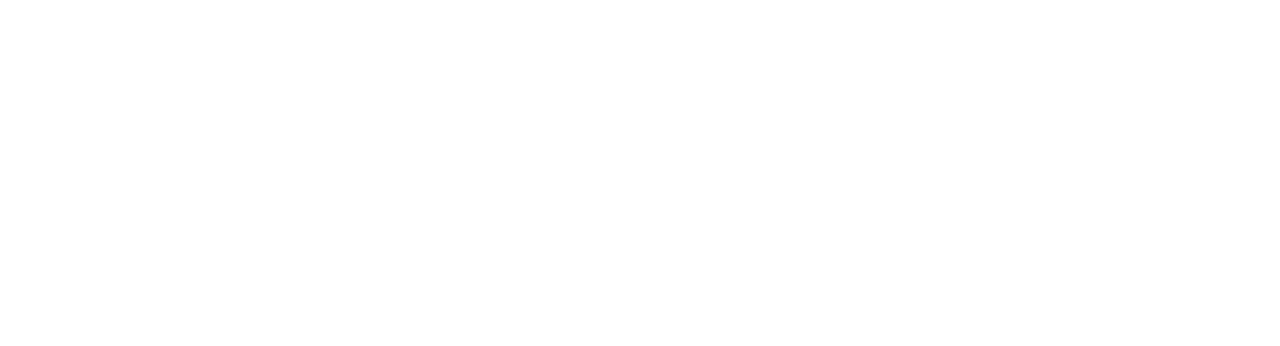
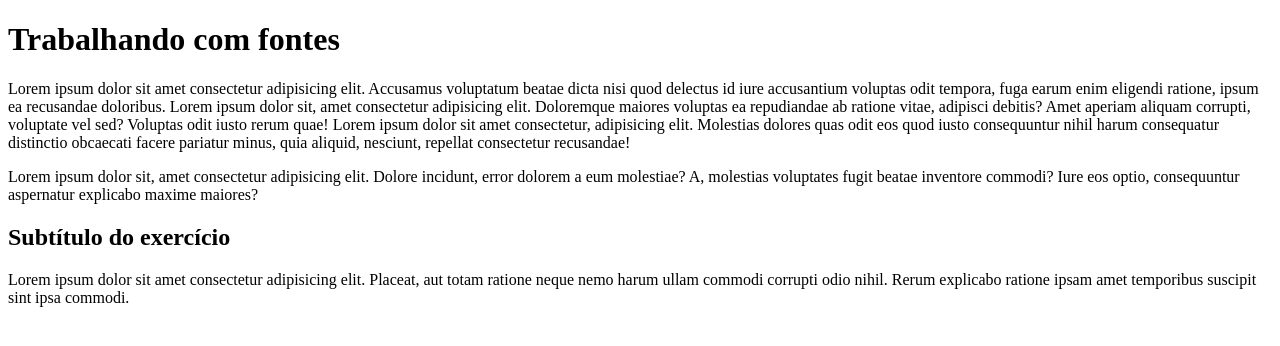
Before and after one commit to allanferreirapinto/html-css, a plain HTML site: page exercicios/ex017/index.html in a window 1280 px wide. Drawn offline with Linux system fonts and the light colour scheme.

Commit message:
Update index.html

```diff
--- a/exercicios/ex017/index.html
+++ b/exercicios/ex017/index.html
@@ -3,9 +3,18 @@
 <head>
     <meta charset="UTF-8">
     <meta name="viewport" content="width=device-width, initial-scale=1.0">
-    <title>Font style</title>
+    <title>Fontes em CSS</title>
+    <style>
+        body {
+            font-family: 'Times New Roman', Times, serif;
+        }
+    </style>
 </head>
 <body>
-
+    <h1>Trabalhando com fontes</h1>
+    <p>Lorem ipsum dolor sit amet consectetur adipisicing elit. Accusamus voluptatum beatae dicta nisi quod delectus id iure accusantium voluptas odit tempora, fuga earum enim eligendi ratione, ipsum ea recusandae doloribus. Lorem ipsum dolor sit, amet consectetur adipisicing elit. Doloremque maiores voluptas ea repudiandae ab ratione vitae, adipisci debitis? Amet aperiam aliquam corrupti, voluptate vel sed? Voluptas odit iusto rerum quae! Lorem ipsum dolor sit amet consectetur, adipisicing elit. Molestias dolores quas odit eos quod iusto consequuntur nihil harum consequatur distinctio obcaecati facere pariatur minus, quia aliquid, nesciunt, repellat consectetur recusandae!</p>
+    <p>Lorem ipsum dolor sit, amet consectetur adipisicing elit. Dolore incidunt, error dolorem a eum molestiae? A, molestias voluptates fugit beatae inventore commodi? Iure eos optio, consequuntur aspernatur explicabo maxime maiores?</p>
+    <h2>Subtítulo do exercício</h2>
+    <p>Lorem ipsum dolor sit amet consectetur adipisicing elit. Placeat, aut totam ratione neque nemo harum ullam commodi corrupti odio nihil. Rerum explicabo ratione ipsam amet temporibus suscipit sint ipsa commodi.</p>
 </body>
 </html>
```
